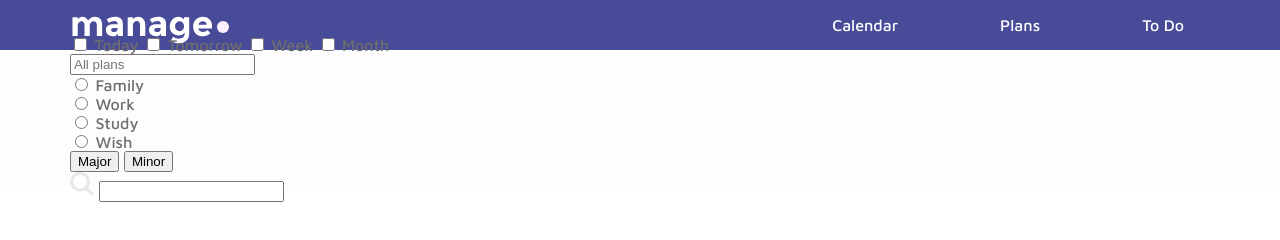
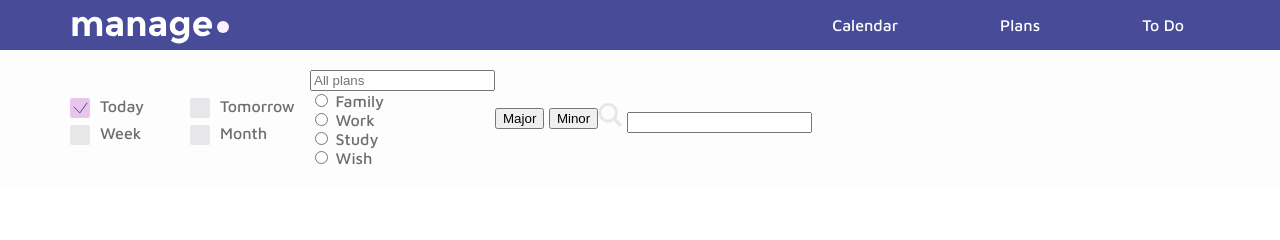
Before and after one commit to anastasiya-maximovich/Test-Manage, a plain HTML site: page index.html in a window 1280 px wide. Drawn offline with Linux system fonts and the light colour scheme.

Commit message:
feat: create css for input type=checkbox

```diff
--- a/index.html
+++ b/index.html
@@ -37,18 +37,25 @@
   <section class="subheader">
     <div class="container">
       <nav class="slider">
-        <li class="slider_list time"> <!-- TIME -->
-          <label for="time">
-            <input type="checkbox" name="time">
-            Today
-            <input type="checkbox" name="time">
-            Tomorrow
-            <input type="checkbox" name="time">
-            Week
-            <input type="checkbox" name="time">
-            Month
-          </label>
+        <li class="slider__list time"> <!-- TIME -->
+          <div class="slider__list_item">
+            <input type="checkbox" id="today" name="time" checked>
+            <label for="today">Today</label>
+          </div>
+          <div class="slider__list_item">
+            <input type="checkbox" id="tomorrow" name="time">
+            <label for="tomorrow">Tomorrow </label>
+          </div>
+          <div class="slider__list_item">
+            <input type="checkbox" id="week" name="time">
+            <label for="week">Week</label>
+          </div>
+          <div class="slider__list_item">
+            <input type="checkbox" id="month" name="time">
+            <label for="month">Month</label>
+          </div>
         </li>
+
         <li class="slider_list plans"> <!-- PLANES -->
           <label for="planes">
             <input type="text" placeholder="All plans">
--- a/sass/_general.sass
+++ b/sass/_general.sass
@@ -6,6 +6,7 @@ body
   font-weight: 500
 li
   list-style-type:  none
+  display: block
 
   /*====== HEADER =======*/
 .header
@@ -53,7 +54,31 @@ li
     @include container()
     justify-content: space-between
 .slider
-  &_list
-    .time
+  width: 100%
+  height: 100%
+  margin: 0 auto
+  display: flex
+  align-items: center
+  &__list
+    &.time
+      width: 240px
       display: flex
       flex-wrap: wrap
+    &_item
+      width: 120px
+      display: flex
+      flex-direction: column
+      input[type="checkbox"]
+        -webkit-appearance: none
+        -moz-appearance: none
+        appearance: none
+      label
+        padding-left: 10px
+        &::before
+          @include label()
+      input[type="checkbox"]:hover + label::before
+        @include label_focus()
+      input[type="checkbox"]:focus + label::before
+        @include label_focus()
+      input[type="checkbox"]:checked + label::before
+        @include label_chacked()
--- a/sass/_mixins.sass
+++ b/sass/_mixins.sass
@@ -4,3 +4,26 @@
   margin: 0 auto
   display: flex
   align-items: center
+
+@mixin label()
+  content: ""
+  background: $grey
+  display: inline-block
+  width: 20px
+  height: 20px
+  border-radius: 2px
+  margin-left: -10px
+  margin-right: 10px
+  transition: .2s
+  vertical-align: middle
+
+@mixin label_focus()
+  content: ""
+  background: $purple
+
+@mixin label_chacked()
+  content: ""
+  background-color: $pink
+  background-image: url(../icons/header-icons/mark.svg)
+  background-repeat: no-repeat
+  background-position: center
--- a/sass/_variables.sass
+++ b/sass/_variables.sass
@@ -1,7 +1,7 @@
 /* =========== COLORS ======== */
 $blue: #484b98
 $dark_blue: #383b83
-$purple: #6ab4ec
+$purple: #fdf1ff
 $pink: #e8c5ed
 $grey: #e7e7ea
 $dark_grey: #6e6e6e
```
Also changed, not shown: icons/header-icons/mark.svg (added), sass/styles.css, 1 other file.
